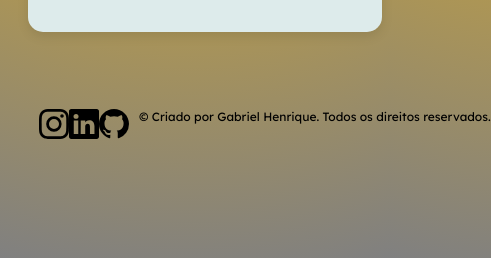
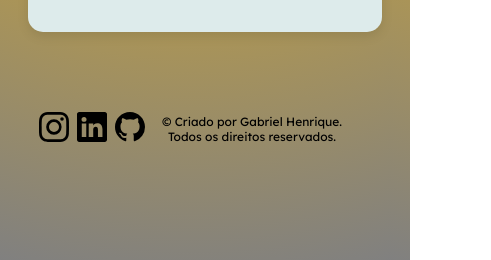
Before and after one commit to gabrielhenriqCS/portifolio, a Next.js app: page / in a window 390 px wide. Shown: the part 1232-1492 px from the top of the page, 491 px wide, since content can reach past the window. Built offline with nearby package versions, Linux system fonts and the light colour scheme.

Commit message:
style: fazendo o espaçamento dos icones no footer

```diff
--- a/src/components/footer.css
+++ b/src/components/footer.css
@@ -6,9 +6,9 @@ footer {
 .social-media {
     display: flex;
     flex-direction: row;
-    gap: 8;
-    justify-items: center;
+    gap: 8px;
     justify-content: space-evenly;
+    align-items: center;
     margin-bottom: 5rem;
 }
 
@@ -19,30 +19,34 @@ footer {
 
 .social-media p {
     bottom: 15px;
+    position: relative;
+    font-size: 14px;
+    text-align: center;
 }
 
 @media (max-width: 425px) {
     footer {
         display: flex;
         flex-direction: column;
-        justify-content: center;
-
+        justify-content: flex-start;
     }
 
     .social-media {
         display: flex;
         flex-direction: row;
+        align-items: center;
     }
 
     .logo {
         width: 30px;
         height: 30px;
-        gap: 5;
+        gap: 5px;
     }
 
     .social-media p {
         font-size: 12px;
-        margin-left: 10px;
-        text-wrap: nowrap;
+        margin-top: 5px;
+        text-align: center;
+        position: static;
     }
 }
```
